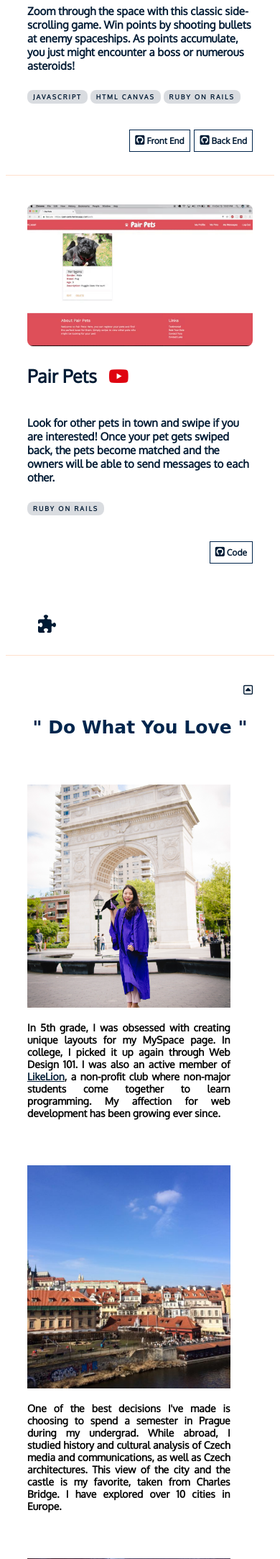
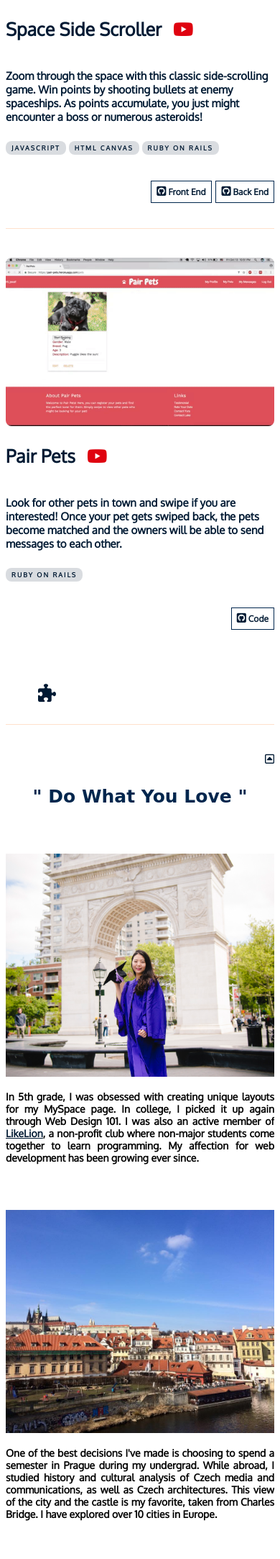
Before and after one commit to yuralala8/portfolio, a PHP site: page /index.html in a window 390 px wide. Shown: the part 2911-5077 px from the top of the page at 72% size. Run offline with PHP 8.4, Linux system fonts and the light colour scheme; some libraries are stand-ins or nearby versions; some web fonts are replaced.

Commit message:
made changes to responsive design

```diff
--- a/css/index.css
+++ b/css/index.css
@@ -518,11 +518,11 @@ a:active {
 	  }
 
 	  .project {
-	  	padding: 40px 30px 0px 30px;
+	  	/*padding: 40px 30px 0px 30px;*/
 	  }
 
 	  .interest-img {
-	width: 90%;
+	width: 100%;
 	height: 310px;
 	object-fit: cover;
 }
@@ -584,7 +584,7 @@ a:active {
 	  p.interest-desc {
 	  	font-size:14px;
 	  	text-align:justify;
-	  	width: 90%;
+	  	width: 100%;
 	  }
 
 	  .profile-para {
```
